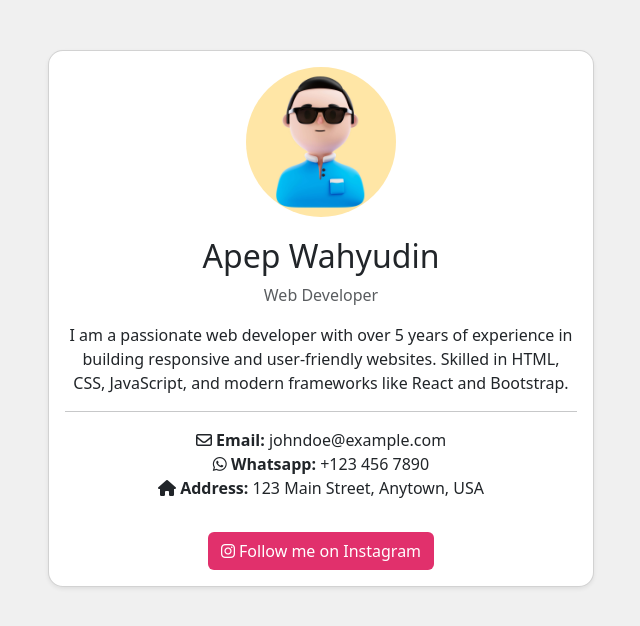
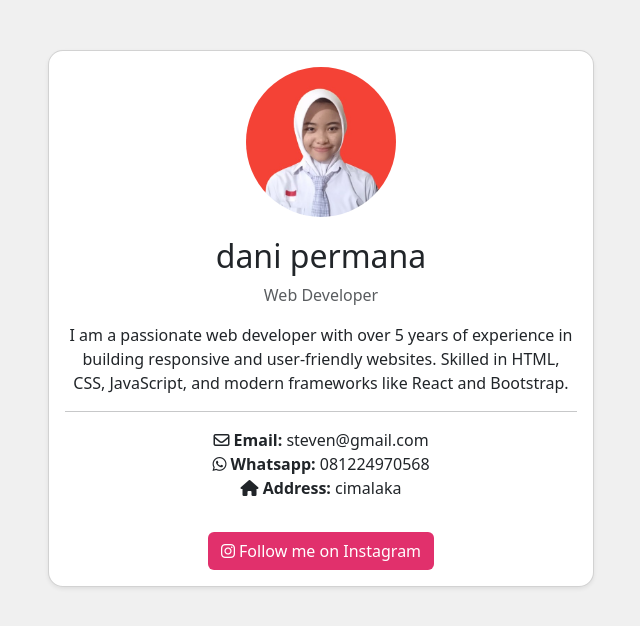
Before and after one commit to apepwahyudin55/BIODATA_DANI-PERMANA_X3, a plain HTML site: page index.html in a window 1280 px wide. Shown: the whole page, without its empty margins (319-959 px from the left). Drawn offline with nearby package versions, Linux system fonts and the light colour scheme.

Commit message:
Update index.html

```diff
--- a/index.html
+++ b/index.html
@@ -14,16 +14,16 @@
             <div class="col-md-6">
                 <div class="card shadow-sm">
                     <div class="card-body text-center">
-                        <img src="avatar.jpg" alt="Profile Image" class="profile-img">
-                        <h2>Apep Wahyudin</h2>
+                        <img src="dcdc62af-d4e1-4d83-800a-7452cb04fcf3.jpg" alt="Profile Image" class="profile-img">
+                        <h2>dani permana</h2>
                         <p class="text-muted">Web Developer</p>
                         <p>I am a passionate web developer with over 5 years of experience in building responsive and user-friendly websites. Skilled in HTML, CSS, JavaScript, and modern frameworks like React and Bootstrap.
                         </p>
                         <hr>
                         <ul class="list-unstyled">
-                            <li><i class="fa-regular fa-envelope"></i> <strong>Email:</strong> johndoe@example.com</li>
-                            <li><i class="fa-brands fa-whatsapp"></i> <strong>Whatsapp:</strong> +123 456 7890</li>
-                            <li><i class="fa-solid fa-house"></i> <strong>Address:</strong> 123 Main Street, Anytown, USA</li>
+                            <li><i class="fa-regular fa-envelope"></i> <strong>Email:</strong> steven@gmail.com</li>
+                            <li><i class="fa-brands fa-whatsapp"></i> <strong>Whatsapp:</strong> 081224970568</li>
+                            <li><i class="fa-solid fa-house"></i> <strong>Address:</strong> cimalaka</li>
                         </ul>
                         <a href="https://www.instagram.com/sebuahsemangat" target="_blank" class="btn btn-instagram mt-3">
                             <i class="fab fa-instagram"></i> Follow me on Instagram
```
